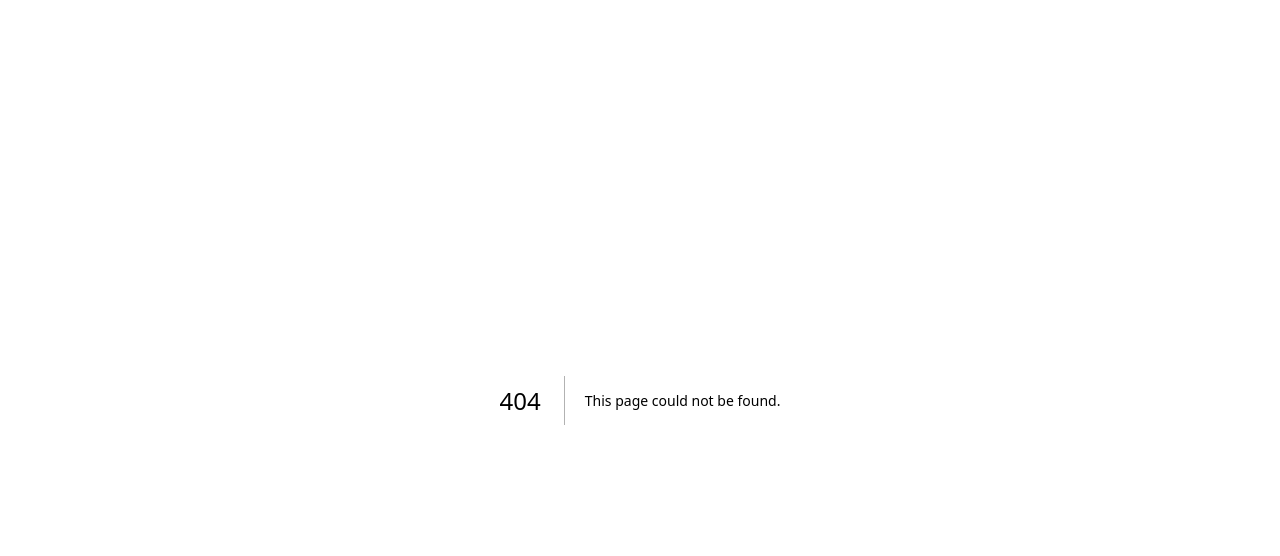
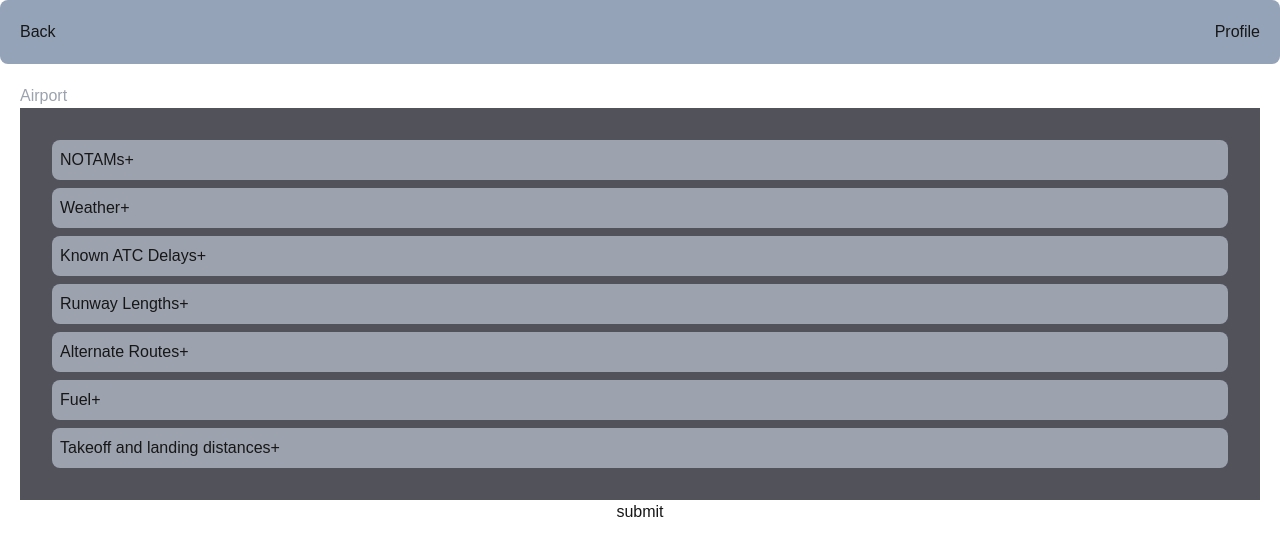
Before and after one commit to Indy-03-Flight-Data/nwkraft-web-app, a Next.js app: page /search in a window 1280 px wide. Before the commit this address had no page. Shown: the top 556 px of the page. Built offline with nearby package versions, Linux system fonts and the light colour scheme.

Commit message:
Reformatting Original documents

```diff
--- /dev/null
+++ b/src/app/components/common/accordion.tsx
@@ -0,0 +1,26 @@
+"use client";
+import { useState } from "react";
+
+type Acronym = {
+  title: string;
+  content: string;
+  showOptions?: boolean;
+};
+
+export default function Accordion({ title, content, showOptions }: Acronym) {
+  const [isActive, setIsActive] = useState(false);
+  return (
+    <>
+      <div>
+        <div onClick={() => setIsActive(!isActive)}>
+          <div>
+            {showOptions && <input type="checkbox" />}
+            {title}
+            {isActive ? "-" : "+"}
+          </div>
+        </div>
+        {isActive && <div>{content}</div>}
+      </div>
+    </>
+  );
+}
--- /dev/null
+++ b/src/app/components/search/nwkraft-checklist.tsx
@@ -0,0 +1,66 @@
+import Accordion from "@/app/components/common/accordion";
+
+export default function NwkraftChecklist() {
+  const nwkraft = [
+    {
+      id: 1,
+      acronym: "NOTAMs",
+      description:
+        "Notices to Air Missions: Important notifications issued to pilots about changes in conditions, such as runway closures or airspace restrictions.",
+    },
+    {
+      id: 2,
+      acronym: "Weather",
+      description:
+        "Includes current and forecasted weather information crucial for safe flight planning, such as wind, visibility, and storms.",
+    },
+    {
+      id: 3,
+      acronym: "Known ATC Delays",
+      description:
+        "Known Air Traffic Control Delays: Information about current and expected delays caused by air traffic control, often due to congestion or weather.",
+    },
+    {
+      id: 4,
+      acronym: "Runway Lengths",
+      description:
+        "Data on the lengths of available runways at the destination and alternate airports to ensure aircraft can safely take off and land.",
+    },
+    {
+      id: 5,
+      acronym: "Alternate Routes",
+      description:
+        "Pre-planned routes that pilots can use if the primary route becomes unavailable, ensuring flexibility and safety during the flight.",
+    },
+    {
+      id: 6,
+      acronym: "Fuel",
+      description:
+        "Information on fuel requirements, including how much fuel is needed for the flight and where refueling options are available if necessary.",
+    },
+    {
+      id: 7,
+      acronym: "Takeoff and landing distances",
+      description:
+        "Measurements required for an aircraft to safely take off and land under current conditions, including weight and weather factors.",
+    },
+  ];
+
+  return (
+    <>
+      <div className="bg-zinc-600 p-6">
+        <ul className="text-left">
+          {nwkraft.map((item) => (
+            <li className="p-2 m-2 bg-gray-400 rounded-lg" key={item.id}>
+              <Accordion
+                title={item.acronym}
+                content={item.description}
+                showOptions={false}
+              />
+            </li>
+          ))}
+        </ul>
+      </div>
+    </>
+  );
+}
--- /dev/null
+++ b/src/app/components/search/searchbar.tsx
@@ -0,0 +1,10 @@
+export default function Searchbar() {
+  return (
+    <input
+      className="flex-auto border-spacing-1 text-black rounded-sm"
+      name="airport"
+      type="text"
+      placeholder="Airport"
+    />
+  );
+}
--- a/src/app/layout.tsx
+++ b/src/app/layout.tsx
@@ -1,22 +1,4 @@
-import type { Metadata } from "next";
-import localFont from "next/font/local";
-import "./globals.css";
-
-const geistSans = localFont({
-  src: "./fonts/GeistVF.woff",
-  variable: "--font-geist-sans",
-  weight: "100 900",
-});
-const geistMono = localFont({
-  src: "./fonts/GeistMonoVF.woff",
-  variable: "--font-geist-mono",
-  weight: "100 900",
-});
-
-export const metadata: Metadata = {
-  title: "Create Next App",
-  description: "Generated by create next app",
-};
+import "@/app/globals.css";
 
 export default function RootLayout({
   children,
@@ -25,9 +7,15 @@ export default function RootLayout({
 }>) {
   return (
     <html lang="en">
-      <body
-        className={`${geistSans.variable} ${geistMono.variable} antialiased`}
-      >
+      <body className="">
+        <nav className="flex item-center justify-between bg-slate-400 rounded-lg p-5">
+          <a href="" className="float-left">
+            Back
+          </a>
+          <a href="" className="float-right">
+            Profile
+          </a>
+        </nav>
         {children}
       </body>
     </html>
--- a/src/app/page.tsx
+++ b/src/app/page.tsx
@@ -1,101 +1,9 @@
-import Image from "next/image";
-
 export default function Home() {
   return (
-    <div className="grid grid-rows-[20px_1fr_20px] items-center justify-items-center min-h-screen p-8 pb-20 gap-16 sm:p-20 font-[family-name:var(--font-geist-sans)]">
-      <main className="flex flex-col gap-8 row-start-2 items-center sm:items-start">
-        <Image
-          className="dark:invert"
-          src="https://nextjs.org/icons/next.svg"
-          alt="Next.js logo"
-          width={180}
-          height={38}
-          priority
-        />
-        <ol className="list-inside list-decimal text-sm text-center sm:text-left font-[family-name:var(--font-geist-mono)]">
-          <li className="mb-2">
-            Get started by editing{" "}
-            <code className="bg-black/[.05] dark:bg-white/[.06] px-1 py-0.5 rounded font-semibold">
-              src/app/page.tsx
-            </code>
-            .
-          </li>
-          <li>Save and see your changes instantly.</li>
-        </ol>
-
-        <div className="flex gap-4 items-center flex-col sm:flex-row">
-          <a
-            className="rounded-full border border-solid border-transparent transition-colors flex items-center justify-center bg-foreground text-background gap-2 hover:bg-[#383838] dark:hover:bg-[#ccc] text-sm sm:text-base h-10 sm:h-12 px-4 sm:px-5"
-            href="https://vercel.com/new?utm_source=create-next-app&utm_medium=appdir-template-tw&utm_campaign=create-next-app"
-            target="_blank"
-            rel="noopener noreferrer"
-          >
-            <Image
-              className="dark:invert"
-              src="https://nextjs.org/icons/vercel.svg"
-              alt="Vercel logomark"
-              width={20}
-              height={20}
-            />
-            Deploy now
-          </a>
-          <a
-            className="rounded-full border border-solid border-black/[.08] dark:border-white/[.145] transition-colors flex items-center justify-center hover:bg-[#f2f2f2] dark:hover:bg-[#1a1a1a] hover:border-transparent text-sm sm:text-base h-10 sm:h-12 px-4 sm:px-5 sm:min-w-44"
-            href="https://nextjs.org/docs?utm_source=create-next-app&utm_medium=appdir-template-tw&utm_campaign=create-next-app"
-            target="_blank"
-            rel="noopener noreferrer"
-          >
-            Read our docs
-          </a>
-        </div>
-      </main>
-      <footer className="row-start-3 flex gap-6 flex-wrap items-center justify-center">
-        <a
-          className="flex items-center gap-2 hover:underline hover:underline-offset-4"
-          href="https://nextjs.org/learn?utm_source=create-next-app&utm_medium=appdir-template-tw&utm_campaign=create-next-app"
-          target="_blank"
-          rel="noopener noreferrer"
-        >
-          <Image
-            aria-hidden
-            src="https://nextjs.org/icons/file.svg"
-            alt="File icon"
-            width={16}
-            height={16}
-          />
-          Learn
-        </a>
-        <a
-          className="flex items-center gap-2 hover:underline hover:underline-offset-4"
-          href="https://vercel.com/templates?framework=next.js&utm_source=create-next-app&utm_medium=appdir-template-tw&utm_campaign=create-next-app"
-          target="_blank"
-          rel="noopener noreferrer"
-        >
-          <Image
-            aria-hidden
-            src="https://nextjs.org/icons/window.svg"
-            alt="Window icon"
-            width={16}
-            height={16}
-          />
-          Examples
-        </a>
-        <a
-          className="flex items-center gap-2 hover:underline hover:underline-offset-4"
-          href="https://nextjs.org?utm_source=create-next-app&utm_medium=appdir-template-tw&utm_campaign=create-next-app"
-          target="_blank"
-          rel="noopener noreferrer"
-        >
-          <Image
-            aria-hidden
-            src="https://nextjs.org/icons/globe.svg"
-            alt="Globe icon"
-            width={16}
-            height={16}
-          />
-          Go to nextjs.org →
-        </a>
-      </footer>
-    </div>
+    <>
+      <div>
+        <p>Some content</p>
+      </div>
+    </>
   );
 }
--- /dev/null
+++ b/src/app/search/layout.tsx
@@ -0,0 +1,3 @@
+export default function Layout({ children }: { children: React.ReactNode }) {
+  return <section>{children}</section>;
+}
--- /dev/null
+++ b/src/app/search/page.tsx
@@ -0,0 +1,18 @@
+import NwkraftChecklist from "../components/search/nwkraft-checklist";
+import Searchbar from "../components/search/searchbar";
+
+export default function Search() {
+  const nwkraftProp = {
+    showOptions: true,
+  };
+
+  return (
+    <>
+      <div className="flex flex-col p-5">
+        <Searchbar />
+        <NwkraftChecklist />
+        <input type="submit" value="submit"></input>
+      </div>
+    </>
+  );
+}
```
